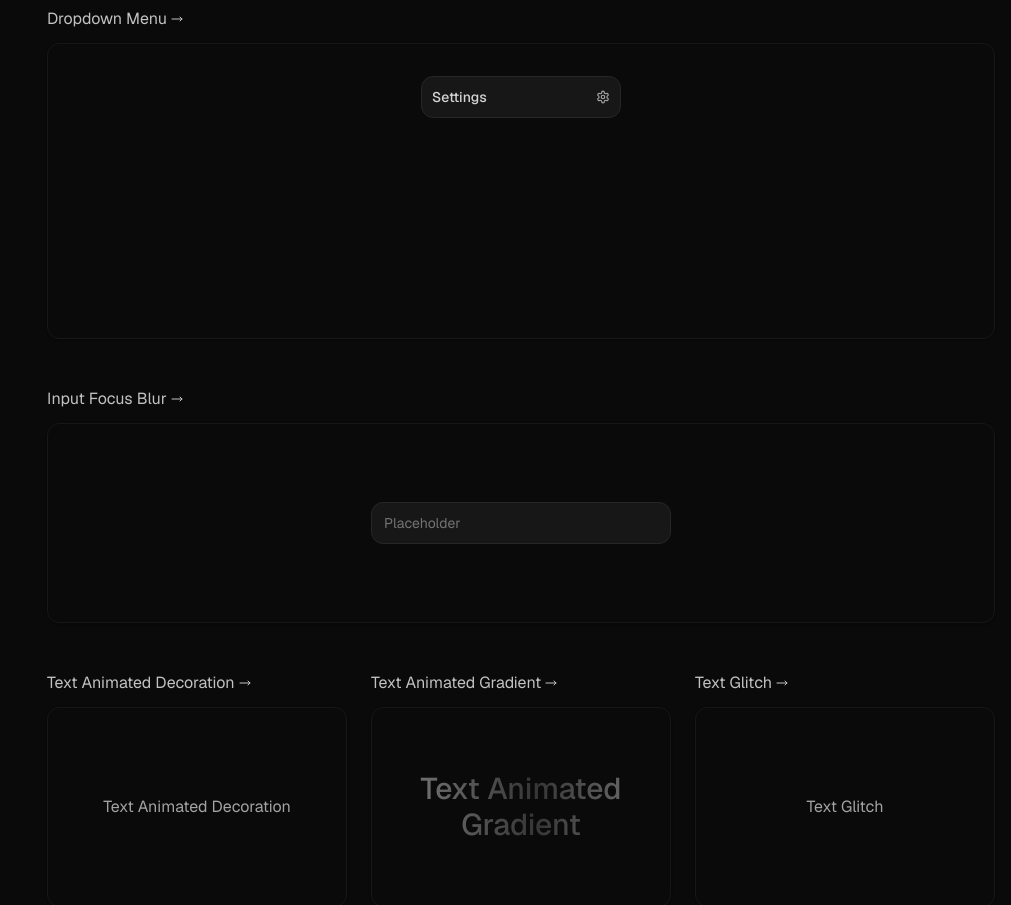
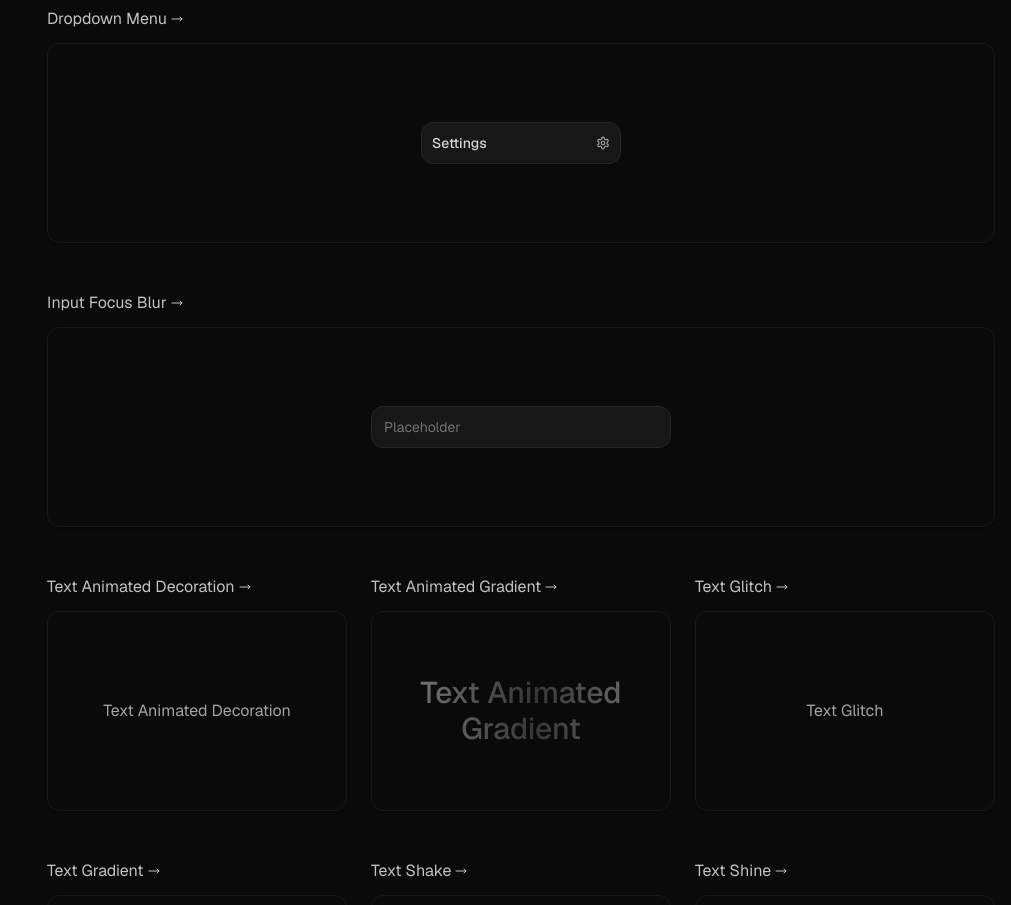
Before and after one commit to guhrodrrigues/luxe, a Next.js app: page /ui in a window 1280 px wide. Shown: the part 3320-4225 px from the top of the page, without its empty margins (269-1280 px from the left). Built offline with nearby package versions, Linux system fonts and the light colour scheme.

Commit message:
style: update dropdown-menu

```diff
--- a/src/app/_components/ui/dropdown/DropdownMenu.tsx
+++ b/src/app/_components/ui/dropdown/DropdownMenu.tsx
@@ -87,7 +87,7 @@ export function DropdownMenu() {
       </motion.button>
       <ul
         className={cn(
-          "space-y-3 p-2.5 bg-neutral-900 border border-neutral-800 rounded-xl",
+          "absolute z-[1] max-w-[200px] w-full space-y-3 p-2.5 bg-neutral-900 border border-neutral-800 rounded-xl",
           isOpen ? "pointer-events-auto" : "pointer-events-none"
         )}
         style={{
```
